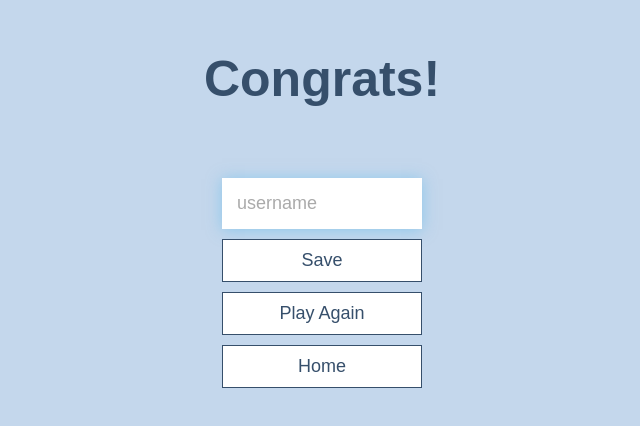
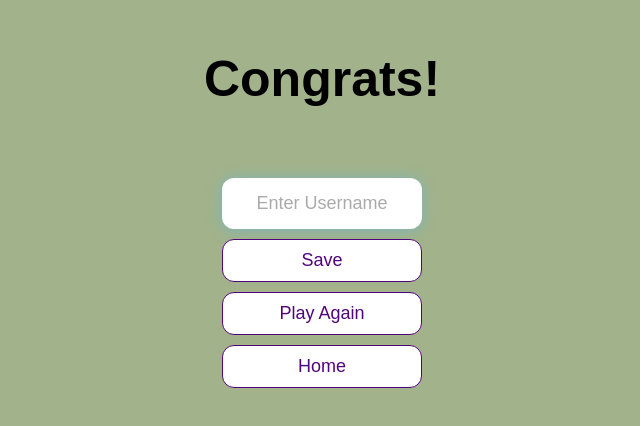
Before and after one commit to matansk213/Online-quiz-game, a plain HTML site: page End.html in a window 1280 px wide. Shown: the part 176-602 px from the top of the page, without its empty margins (318-958 px from the left). Drawn offline with Linux system fonts and the light colour scheme.

Commit message:
improvements

```diff
--- a/App.css
+++ b/App.css
@@ -1,5 +1,5 @@
 :root{
-    background-color: #c4d7ec;
+    background-color: #A2B38B;
     font-size: 62.5%;
 }
 *{
@@ -7,14 +7,14 @@
     font-family: Arial, Helvetica, sans-serif;
     margin: 0;
     padding: 0;
-    color: #333;
+    color: #000000;
 }
 h1, h2, h3, h4{
     margin-bottom: 1rem;
 }
 h1{
     font-size: 5rem;
-    color: #364F6B;
+    color: #000000;
     margin-bottom: 3.5rem;
 
 }
@@ -33,7 +33,6 @@ h3{
     font-weight: 500;
 }
 
-/* UTILITIES */
 
 .container{
     width: 100vw;
@@ -77,11 +76,12 @@ h3{
     padding: 1rem 0;
     width: 20rem;
     text-align: center;
-    border: 0.1rem solid #364F6B;
+    border: 0.1rem solid #52057B;
     margin-bottom: 1rem;
     text-decoration: none;
-    color: #364F6B;
+    color: #52057B;
     background-color: white;
+    border-radius: 12px;
   }
 
   .btn:hover {
@@ -96,13 +96,14 @@ h3{
     box-shadow: none;
     transform: none;
   }
-  /*Forms*/
+
 
 form{
   width: 100%;
   display: flex;
   flex-direction: column;
   align-items: center;
+
 }
 
 input{
@@ -112,8 +113,10 @@ input{
   font-size: 1.8rem;
   border: none;
   box-shadow: 0 0.1rem 1.4rem 0 rgba(86, 185, 235, 0.5) ;
+  border-radius: 12px;
 }
 
 input::placeholder{
   color: #aaa;
+  text-align: center;
 }
--- a/End.html
+++ b/End.html
@@ -17,7 +17,7 @@
             type="text"
             name="username"
             id="username"
-            placeholder="username"
+            placeholder="Enter Username"
           />
           <button
             type="submit"
```
Also changed, not shown: Game.css (+9 -5 lines), Game.js (+45 -40 lines).
